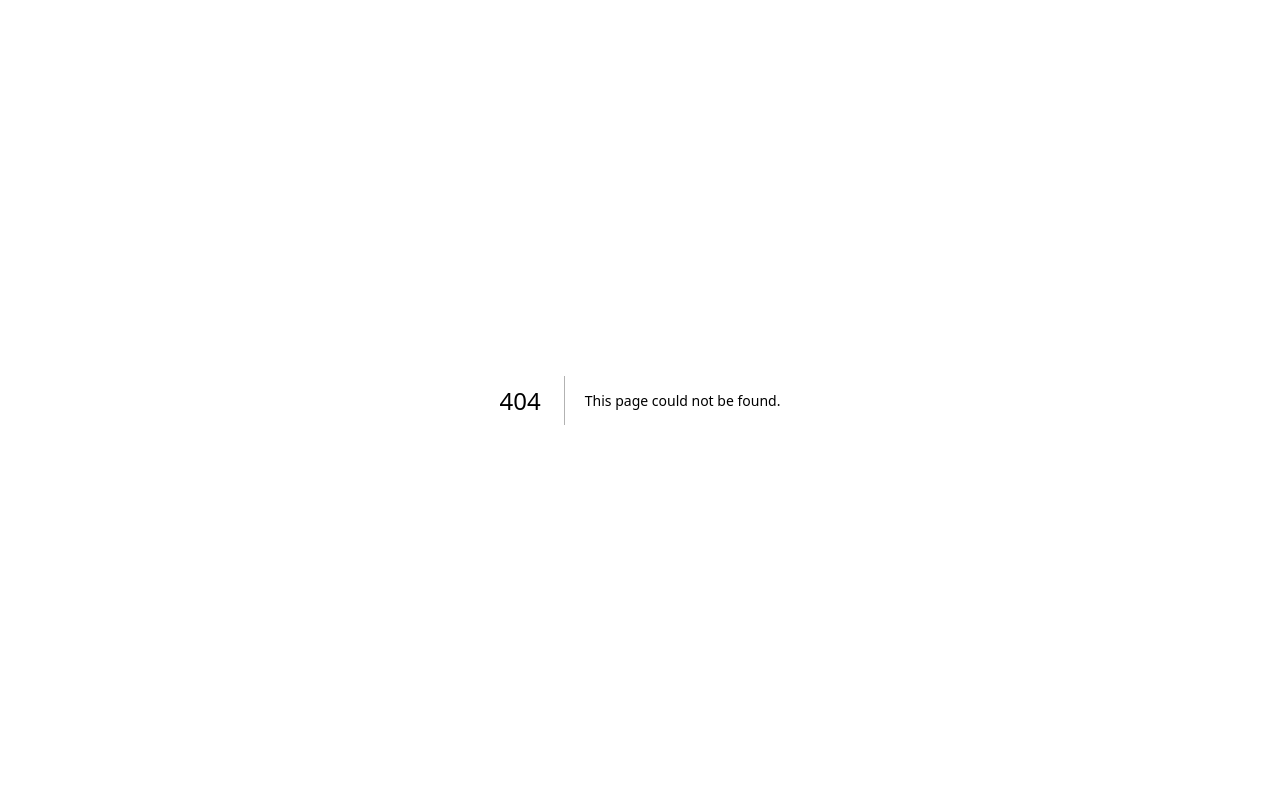
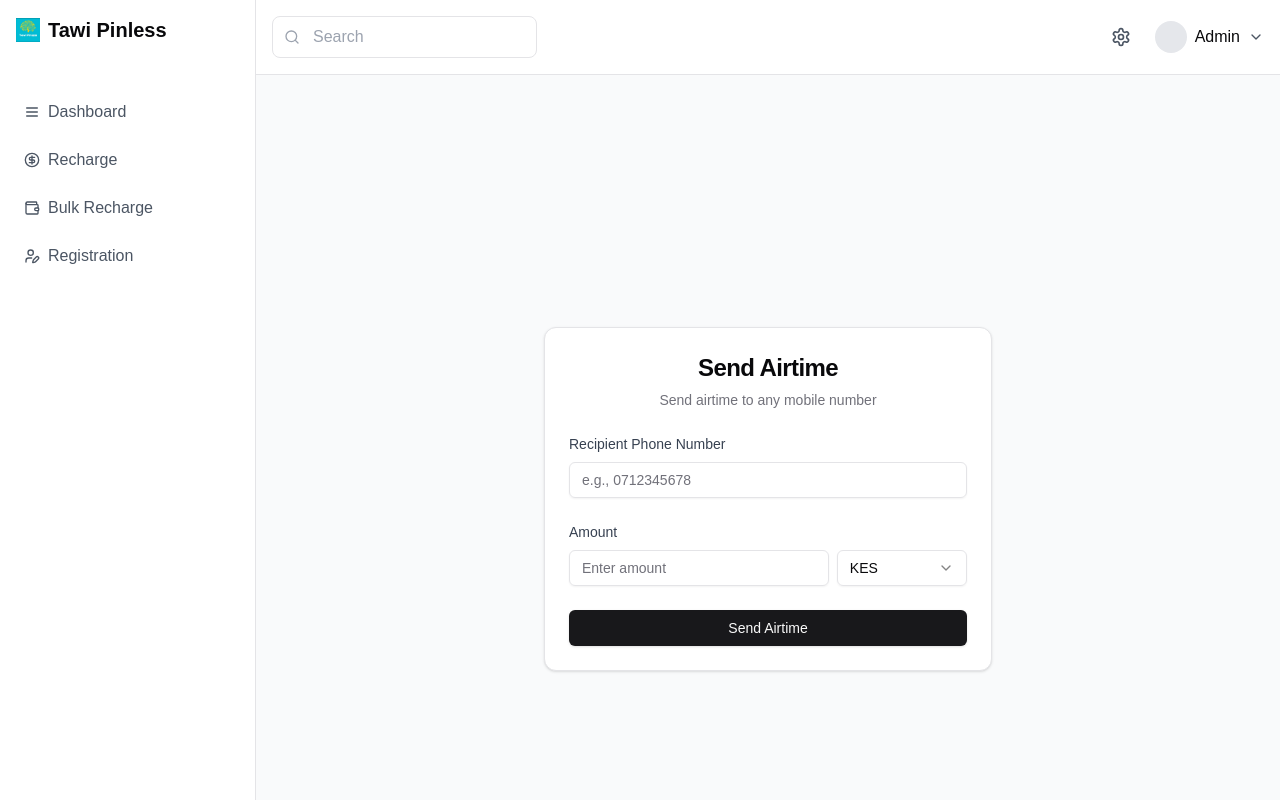
Before and after one commit to hamsoace/tawi_fe, a Next.js app: page /dashboard/airtel_recharge in a window 1280 px wide. Before the commit this address had no page. Built offline with nearby package versions, Linux system fonts and the light colour scheme.

Commit message:
added airtel recharge

```diff
--- /dev/null
+++ b/app/dashboard/airtel_recharge/page.tsx
@@ -0,0 +1,264 @@
+'use client';
+
+import React, { useState } from 'react';
+import { useRouter } from 'next/navigation';
+import { Loader2, AlertCircle, CheckCircle2 } from 'lucide-react';
+import axios from 'axios';
+import {
+  Card,
+  CardContent,
+  CardDescription,
+  CardHeader,
+  CardTitle,
+} from "@/components/ui/card";
+import { Input } from "@/components/ui/input";
+import { Button } from "@/components/ui/button";
+import {
+  Alert,
+  AlertDescription,
+} from "@/components/ui/alert";
+import {
+  Select,
+  SelectContent,
+  SelectItem,
+  SelectTrigger,
+  SelectValue,
+} from "@/components/ui/select";
+
+// Types
+interface FormData {
+  receiverMsisdn: string;
+  amount: string;
+  currencyCode: string;
+}
+
+interface Status {
+  type: 'success' | 'error' | 'idle';
+  message: string;
+}
+
+interface ApiResponse {
+  success: boolean;
+  responseId?: string;
+  responseStatus?: string;
+  responseDesc?: string;
+  error?: string;
+  details?: string;
+}
+
+// Create axios instance with default config
+const api = axios.create({
+  baseURL: 'https://tawi-xh85.onrender.com/api',
+  withCredentials: true,
+  headers: {
+    'Content-Type': 'application/json',
+    'Accept': 'application/json',
+  }
+});
+
+// Set up axios interceptor to add token to all requests
+api.interceptors.request.use((config) => {
+  const token = localStorage.getItem('token');
+  if (token) {
+    config.headers.Authorization = `Bearer ${token}`;
+  }
+  return config;
+});
+
+const AirtimeRecharge: React.FC = () => {
+  const router = useRouter();
+  const [formData, setFormData] = useState<FormData>({
+    receiverMsisdn: '',
+    amount: '',
+    currencyCode: 'KES'
+  });
+  const [loading, setLoading] = useState<boolean>(false);
+  const [status, setStatus] = useState<Status>({
+    type: 'idle',
+    message: ''
+  });
+
+  const handleChange = (e: React.ChangeEvent<HTMLInputElement>) => {
+    const { name, value } = e.target;
+    setFormData(prev => ({
+      ...prev,
+      [name]: value
+    }));
+  };
+
+  const handleCurrencyChange = (value: string) => {
+    setFormData(prev => ({
+      ...prev,
+      currencyCode: value
+    }));
+  };
+
+  const validatePhoneNumber = (phone: string): boolean => {
+    const phoneRegex = /^(?:254|\+254|0)?([7-9]\d{8})$/;
+    return phoneRegex.test(phone);
+  };
+
+  const handleSubmit = async (e: React.FormEvent) => {
+    e.preventDefault();
+    setLoading(true);
+    setStatus({ type: 'idle', message: '' });
+
+    // Validation
+    if (!validatePhoneNumber(formData.receiverMsisdn)) {
+      setStatus({
+        type: 'error',
+        message: 'Please enter a valid phone number'
+      });
+      setLoading(false);
+      return;
+    }
+
+    if (Number(formData.amount) <= 0) {
+      setStatus({
+        type: 'error',
+        message: 'Please enter a valid amount'
+      });
+      setLoading(false);
+      return;
+    }
+
+    try {
+      const response = await api.post<ApiResponse>('/airtime', {
+        receiverMsisdn: formData.receiverMsisdn,
+        amount: Number(formData.amount),
+        currencyCode: formData.currencyCode
+      });
+
+      if (response.data.success) {
+        setStatus({
+          type: 'success',
+          message: response.data.responseDesc || 'Airtime sent successfully!'
+        });
+        // Clear form
+        setFormData({
+          receiverMsisdn: '',
+          amount: '',
+          currencyCode: 'KES'
+        });
+      } else {
+        throw new Error(response.data.error || response.data.details || 'Airtime transfer failed');
+      }
+    } catch (err) {
+      if (axios.isAxiosError(err)) {
+        // Handle Axios-specific errors
+        const errorMessage = err.response?.data?.error ||
+                           err.response?.data?.message ||
+                           (err.code === 'ERR_NETWORK' ? 'Unable to connect to server' : err.message) ||
+                           'An error occurred during airtime transfer';
+        setStatus({
+          type: 'error',
+          message: errorMessage
+        });
+
+        // If unauthorized, redirect to login
+        if (err.response?.status === 401) {
+          router.push('/login');
+        }
+      } else {
+        setStatus({
+          type: 'error',
+          message: 'An unexpected error occurred'
+        });
+      }
+    } finally {
+      setLoading(false);
+    }
+  };
+
+  return (
+    <div className="min-h-screen flex items-center justify-center bg-gray-50 py-12 px-4 sm:px-6 lg:px-8">
+      <Card className="w-full max-w-md">
+        <CardHeader className="text-center">
+          <CardTitle className="text-2xl font-bold">Send Airtime</CardTitle>
+          <CardDescription>
+            Send airtime to any mobile number
+          </CardDescription>
+        </CardHeader>
+        <CardContent>
+          <form onSubmit={handleSubmit} className="space-y-6">
+            {status.type !== 'idle' && (
+              <Alert variant={status.type === 'success' ? 'default' : 'destructive'}>
+                {status.type === 'success' ? (
+                  <CheckCircle2 className="h-4 w-4" />
+                ) : (
+                  <AlertCircle className="h-4 w-4" />
+                )}
+                <AlertDescription>{status.message}</AlertDescription>
+              </Alert>
+            )}
+
+            <div className="space-y-2">
+              <label htmlFor="receiverMsisdn" className="block text-sm font-medium text-gray-700">
+                Recipient Phone Number
+              </label>
+              <Input
+                id="receiverMsisdn"
+                name="receiverMsisdn"
+                type="tel"
+                required
+                placeholder="e.g., 0712345678"
+                value={formData.receiverMsisdn}
+                onChange={handleChange}
+                className="w-full"
+              />
+            </div>
+
+            <div className="space-y-2">
+              <label htmlFor="amount" className="block text-sm font-medium text-gray-700">
+                Amount
+              </label>
+              <div className="flex gap-2">
+                <Input
+                  id="amount"
+                  name="amount"
+                  type="number"
+                  required
+                  placeholder="Enter amount"
+                  value={formData.amount}
+                  onChange={handleChange}
+                  className="w-2/3"
+                />
+                <Select
+                  value={formData.currencyCode}
+                  onValueChange={handleCurrencyChange}
+                  defaultValue="KES"
+                >
+                  <SelectTrigger className="w-1/3">
+                    <SelectValue placeholder="Currency" />
+                  </SelectTrigger>
+                  <SelectContent>
+                    <SelectItem value="KES">KES</SelectItem>
+                    <SelectItem value="USD">USD</SelectItem>
+                    <SelectItem value="EUR">EUR</SelectItem>
+                  </SelectContent>
+                </Select>
+              </div>
+            </div>
+
+            <Button
+              type="submit"
+              className="w-full"
+              disabled={loading}
+            >
+              {loading ? (
+                <>
+                  <Loader2 className="mr-2 h-4 w-4 animate-spin" />
+                  Processing...
+                </>
+              ) : (
+                'Send Airtime'
+              )}
+            </Button>
+          </form>
+        </CardContent>
+      </Card>
+    </div>
+  );
+};
+
+export default AirtimeRecharge;
--- a/package.json
+++ b/package.json
@@ -10,8 +10,8 @@
   },
   "dependencies": {
     "@radix-ui/react-popover": "^1.1.2",
-    "@radix-ui/react-select": "^2.1.2",
-    "@radix-ui/react-slot": "^1.1.0",
+    "@radix-ui/react-select": "^2.1.5",
+    "@radix-ui/react-slot": "^1.1.1",
     "axios": "^1.7.7",
     "class-variance-authority": "^0.7.0",
     "clsx": "^2.1.1",
```
Also changed, not shown: 1 other file (tests, documents, lock files or other folders).
